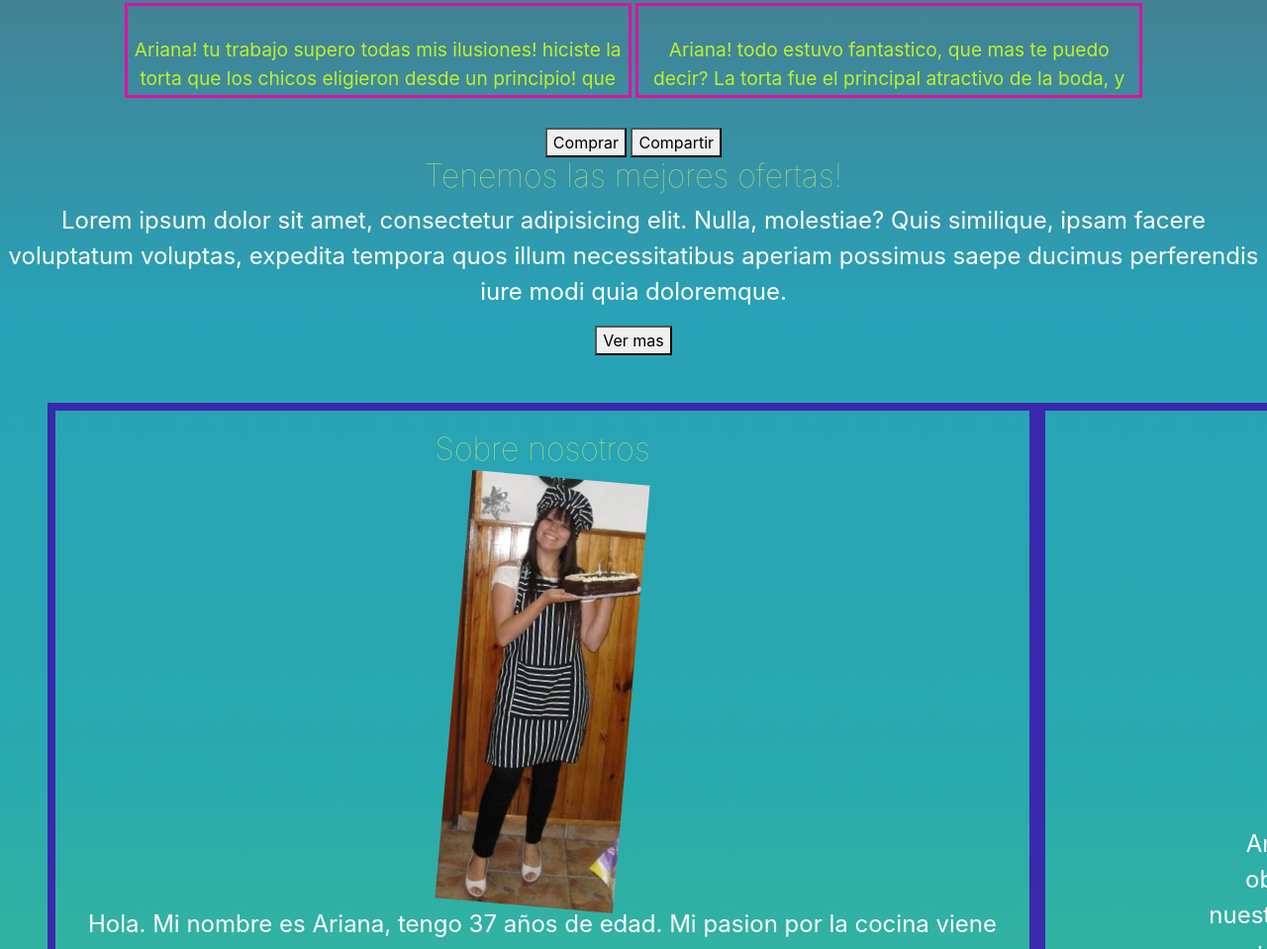
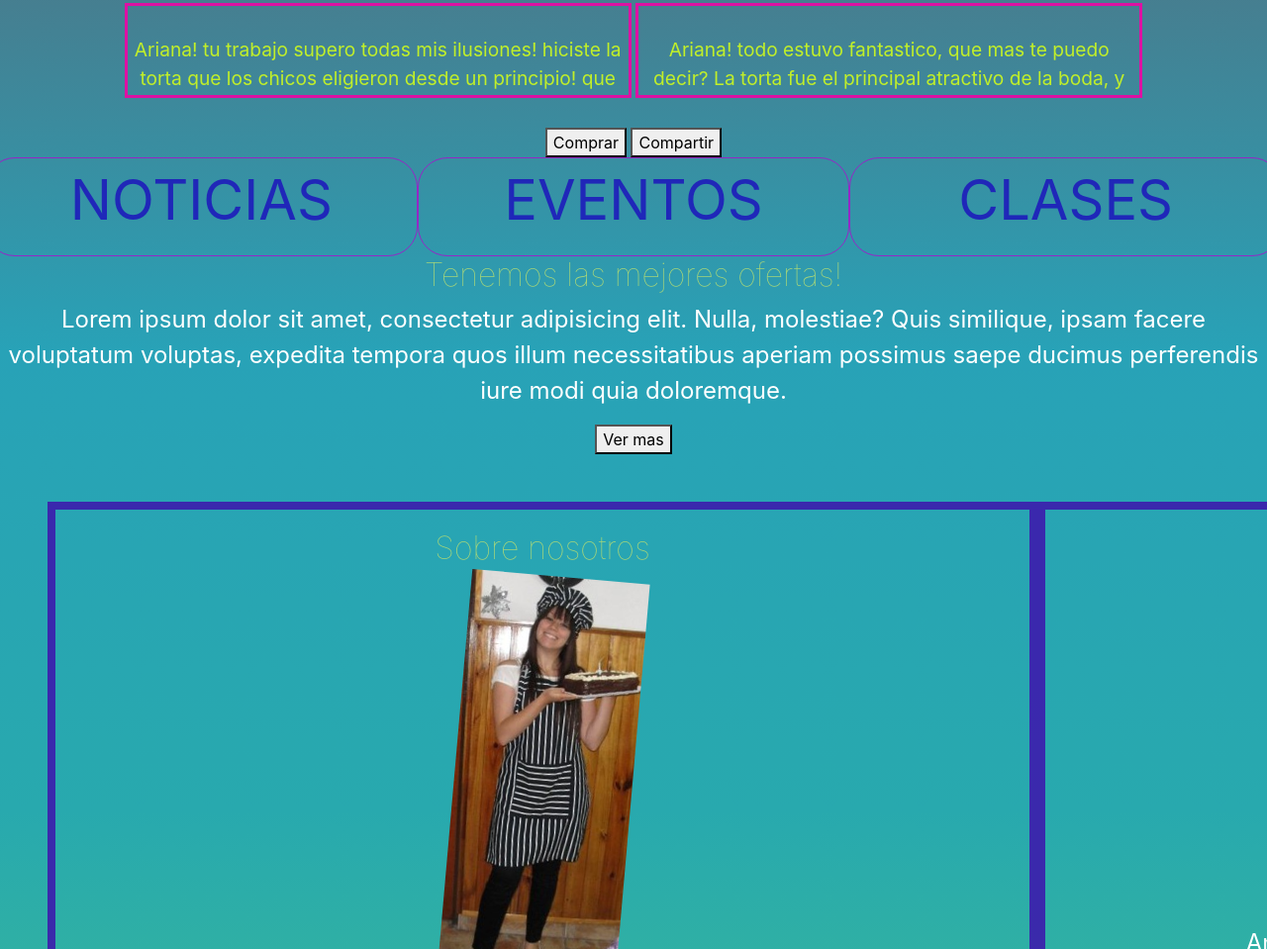
Before and after one commit to heranf84/proyecto-tortas, a plain HTML site: page index.html in a window 1280 px wide. Shown: the part 1144-2103 px from the top of the page at 99% size. Drawn offline with nearby package versions, Linux system fonts and the light colour scheme.

Commit message:
se agrego al index DIV NOTICIAS EVENTOS Y CLASES

```diff
--- a/css/style.css
+++ b/css/style.css
@@ -355,3 +355,30 @@ form {
   font-family: 'Franklin Gothic Medium', 'Arial Narrow', Arial, sans-serif;
 
 }
+
+.noti {
+  height: 100px;
+      font-size: 3.5rem;
+      color: #1d17bbde;
+      border: solid 1.5px rgba(0, 0, 0, 0.859);
+      border-radius: 30px;
+      border-color: rgba(165, 22, 204, 0.855);
+  }
+
+  .even {
+    height: 100px;
+      font-size: 3.5rem;
+      color: #1d17bbde;
+      border: solid 1.5px rgba(0, 0, 0, 0.859);
+      border-radius: 30px;
+      border-color: rgba(165, 22, 204, 0.855);
+  }
+
+    .cla {
+      height: 100px;
+      font-size: 3.5rem;
+      color: #1d17bbde;
+      border: solid 1.5px rgba(0, 0, 0, 0.859);
+      border-radius: 30px;
+      border-color: rgba(165, 22, 204, 0.855);
+    }
--- a/index.html
+++ b/index.html
@@ -41,10 +41,16 @@
             <div class="caja"> Ariana! todo estuvo fantastico, que mas te puedo decir? La torta fue el principal
                 atractivo de la boda, y las demas cosas de la mesa dulce fueron una sensacion, gracias por todo. JULIETA
                 DIAZ.</div>
+
+                </div>
             <br>
             <br>
             <button class="boton">Comprar</button>
             <button class="boton">Compartir</button>
+            <div class="row">
+                <div class="col-4 noti">NOTICIAS</div>
+                <div class="col-4 even">EVENTOS</div>
+                <div class="col-4 cla">CLASES</div>
 
         </section>
         <section class="baner">
```
